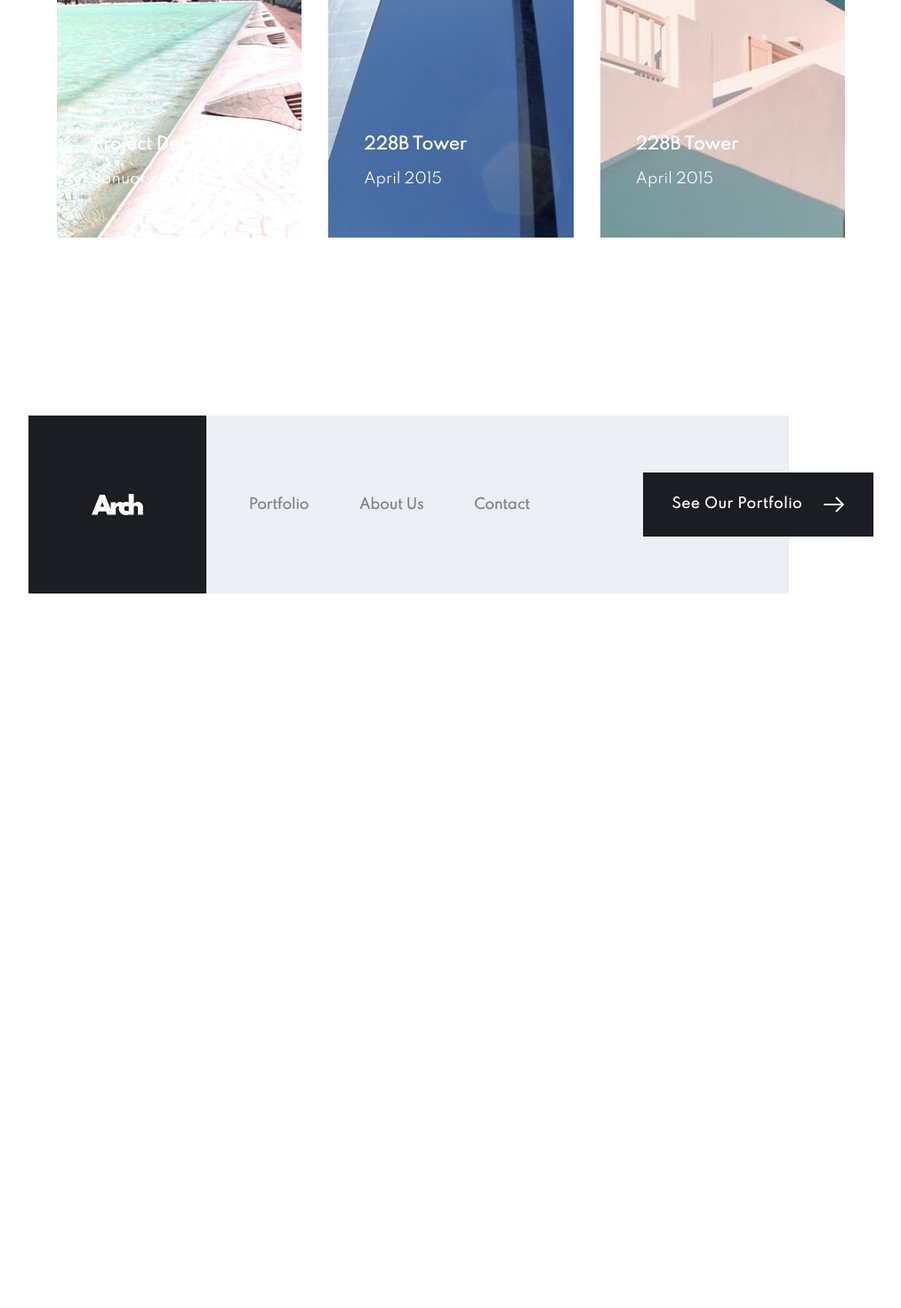
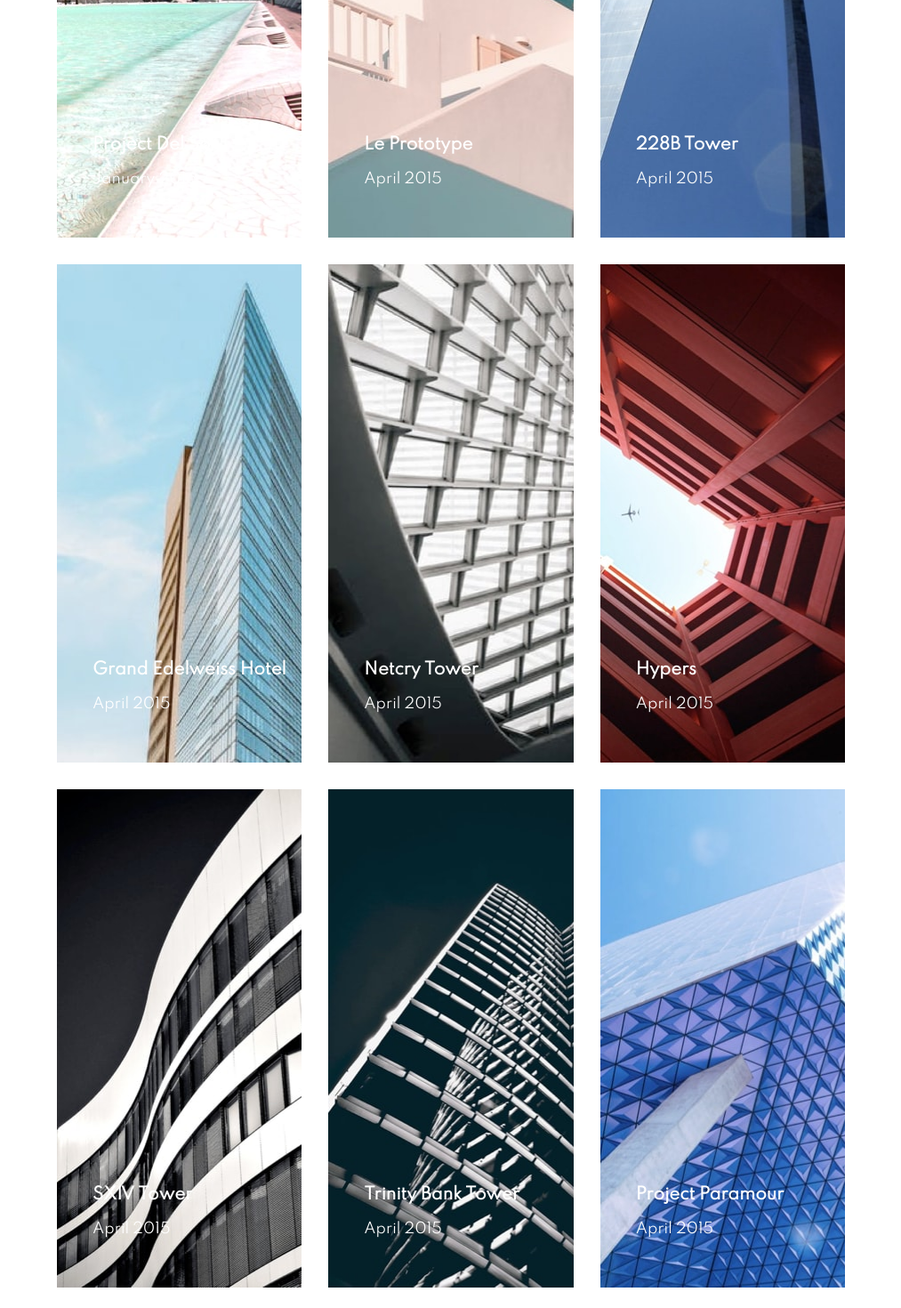
Before and after one commit to qb-rivkyb/arch-studio, a Next.js app: page /portfolio in a window 1280 px wide. Shown: the part 1040-2510 px from the top of the page at 89% size, without its empty margins (133-1146 px from the left). Before the commit the page ends 1707 px from the top, so only its background shows below. Built offline with nearby package versions, Linux system fonts and the light colour scheme.

Commit message:
add portfolio images

```diff
--- a/pages/portfolio.jsx
+++ b/pages/portfolio.jsx
@@ -33,13 +33,43 @@ const images = [
     date: "January 2016",
   },
   {
+    name: "image-prototype.jpg",
+    header: "Le Prototype",
+    date: "April 2015",
+  },
+  {
     name: "image-228b.jpg",
     header: "228B Tower",
     date: "April 2015",
   },
   {
-    name: "image-prototype.jpg",
-    header: "228B Tower",
+    name: "image-edelweiss.jpg",
+    header: "Grand Edelweiss Hotel",
+    date: "April 2015",
+  },
+  {
+    name: "image-netcry.jpg",
+    header: "Netcry Tower",
+    date: "April 2015",
+  },
+  {
+    name: "image-hypers.jpg",
+    header: "Hypers",
+    date: "April 2015",
+  },
+  {
+    name: "image-sxiv.jpg",
+    header: "SXIV Tower",
+    date: "April 2015",
+  },
+  {
+    name: "image-trinity.jpg",
+    header: "Trinity Bank Tower",
+    date: "April 2015",
+  },
+  {
+    name: "image-paramour.jpg",
+    header: "Project Paramour",
     date: "April 2015",
   },
 ];
```
